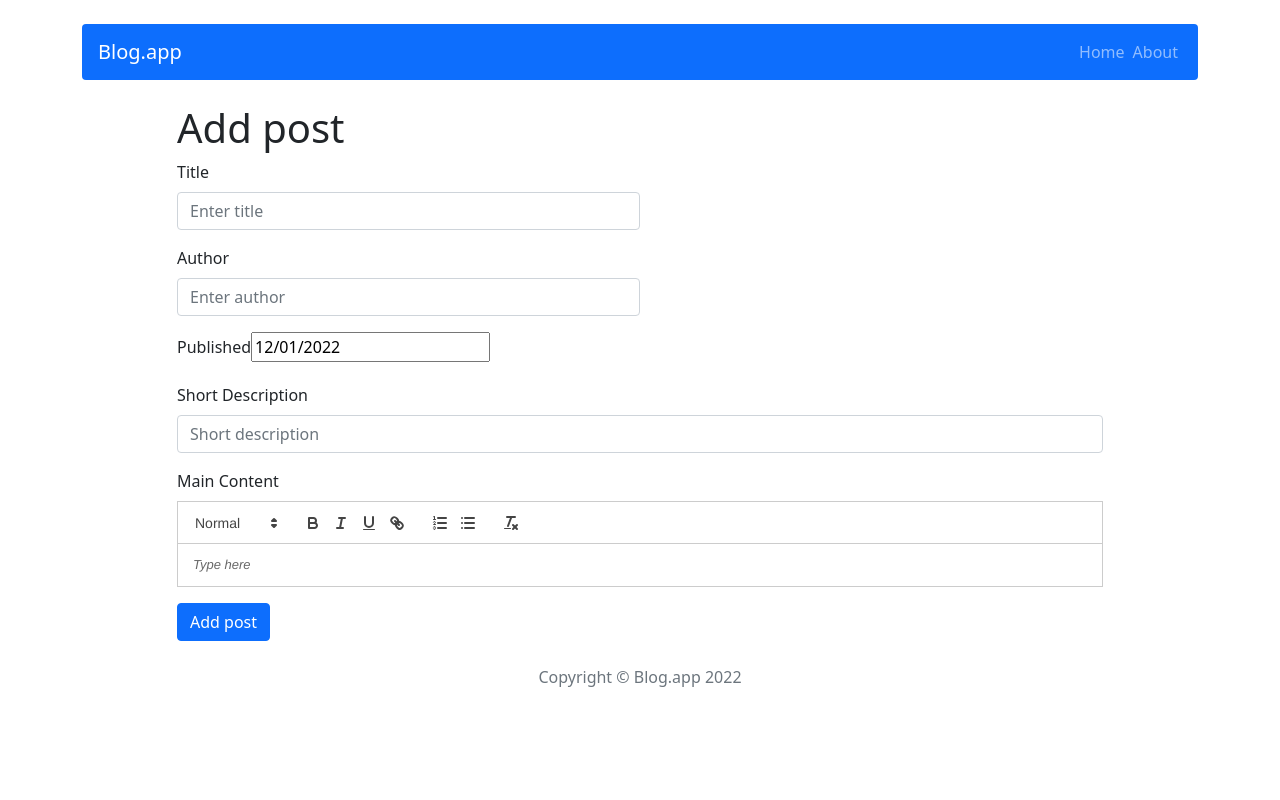
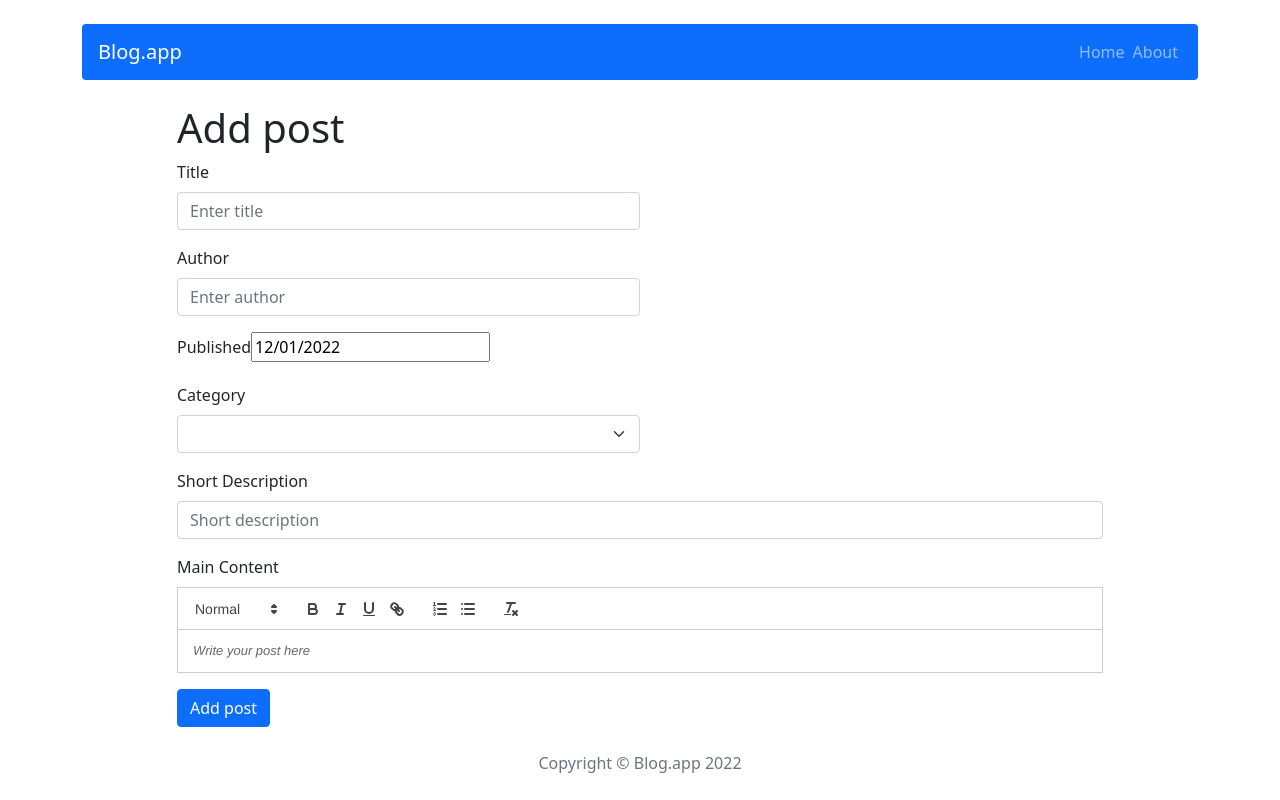
Before and after one commit to Cinamon88/BlogApp, a React (Create React App) app: page /post/add in a window 1280 px wide. Built offline with nearby package versions, Linux system fonts and the light colour scheme.

Commit message:
add form category

```diff
--- a/src/components/features/EditPostForm.js
+++ b/src/components/features/EditPostForm.js
@@ -31,6 +31,7 @@ const EditPostForm = () => {
         title={editedPostContent.title}
         author={editedPostContent.author}
         publishedDate={editedPostContent.publishedDate}
+        category={editedPostContent.category}
         shortDescription={editedPostContent.shortDescription}
         content={editedPostContent.content}
         id={id}
--- a/src/components/features/PostCard.js
+++ b/src/components/features/PostCard.js
@@ -10,6 +10,7 @@ const PostCard = (props) => {
           <Card.Title>{props.title}</Card.Title>
             <div><b>Author:</b> {props.author}</div>
             <div><b>Published:</b> {dateToStr(props.date)}</div>
+            <div><b>Category:</b> {props.category}</div>
           <Card.Text>
             <div>
             <b>Short description:</b> {props.description}
--- a/src/components/features/PostContainer.js
+++ b/src/components/features/PostContainer.js
@@ -16,6 +16,7 @@ const PostContainer = () => {
               title={post.title}
               author={post.author}
               date={post.publishedDate}
+              category={post.category}
               description={post.shortDescription}
               />
           </div>
--- a/src/components/features/PostForm.js
+++ b/src/components/features/PostForm.js
@@ -1,4 +1,4 @@
-import { Form, Button, Row, Col } from "react-bootstrap";
+import { Form, Button, Row, Col, } from "react-bootstrap";
 import { useState } from "react";
 import DatePicker from "react-datepicker";
 import ReactQuill from 'react-quill';
@@ -15,6 +15,7 @@ const PostForm = ({ action, actionText, ...props }) => {
   const [ content, setContent ] = useState(props.content || '');
   const [ contentError, setContentError ] = useState(false);
   const [ dateError, setDateError ] = useState(false);
+  const [ category, setCategory ] = useState(props.category || '');
 
   const { register, handleSubmit: validate, formState: { errors } } = useForm();
 
@@ -23,7 +24,7 @@ const PostForm = ({ action, actionText, ...props }) => {
     setContentError(!content)
     setDateError(!publishedDate)
     if(content && publishedDate) {
-      action({ title, author, publishedDate, shortDescription, content });
+      action({ title, author, publishedDate, shortDescription, content, category });
    }
  };
 
@@ -64,6 +65,18 @@ const PostForm = ({ action, actionText, ...props }) => {
                 />
                 {dateError && <small className="d-block form-text text-danger mt-2">Please choose date.</small>}
               </Form.Group>
+
+              <Form.Group className="mb-3" controlId="category">
+                <Form.Label>Category</Form.Label>
+                <Form.Select
+                  {...register("category", { required: true })}
+                  as="select"
+                  placeholder="Please select category"
+                  value={category}
+                  onChange={e => setCategory(e.target.value)}
+                />
+                {errors.category && <small className="d-block form-text text-danger mt-2">Field is required.</small>}
+              </Form.Group>
             </Col>
 
             <Form.Group className="mb-3" controlId="description">
@@ -83,7 +96,7 @@ const PostForm = ({ action, actionText, ...props }) => {
                 theme="snow"
                 value={content}
                 onChange={setContent}
-                placeholder="Type here"
+                placeholder="Write your post here"
               />
               {contentError && <small className="d-block form-text text-danger mt-2">Content can't be empty</small>}
             </Form.Group>
--- a/src/components/pages/Post/SinglePost/SinglePost.js
+++ b/src/components/pages/Post/SinglePost/SinglePost.js
@@ -55,6 +55,9 @@ const SinglePost = () => {
                         <p>
                             <b>Published:</b> {dateToStr(postData.publishedDate)}
                         </p>
+                        <p>
+                            <b>Category:</b> {postData.category}
+                        </p>
                         <p dangerouslySetInnerHTML={{ __html: postData.content }} />
                     </Col>
                 </Row>
```
